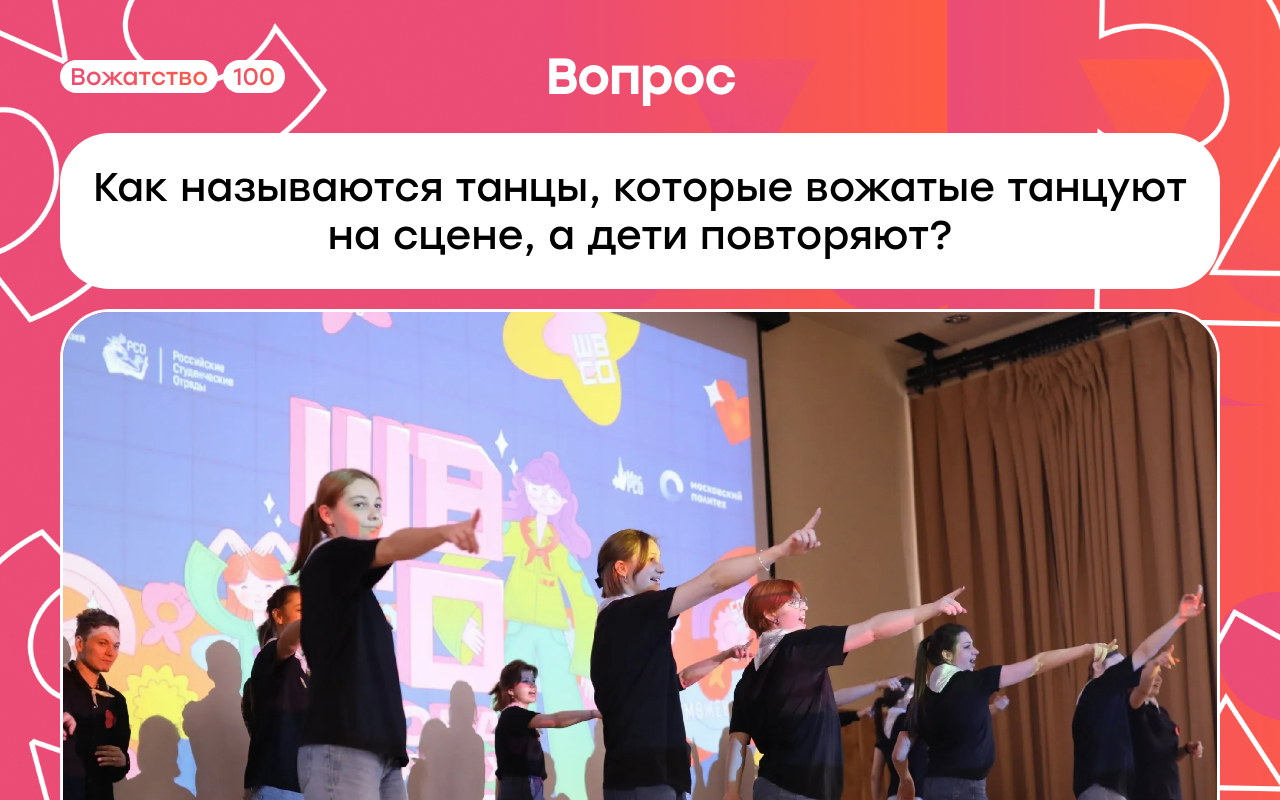
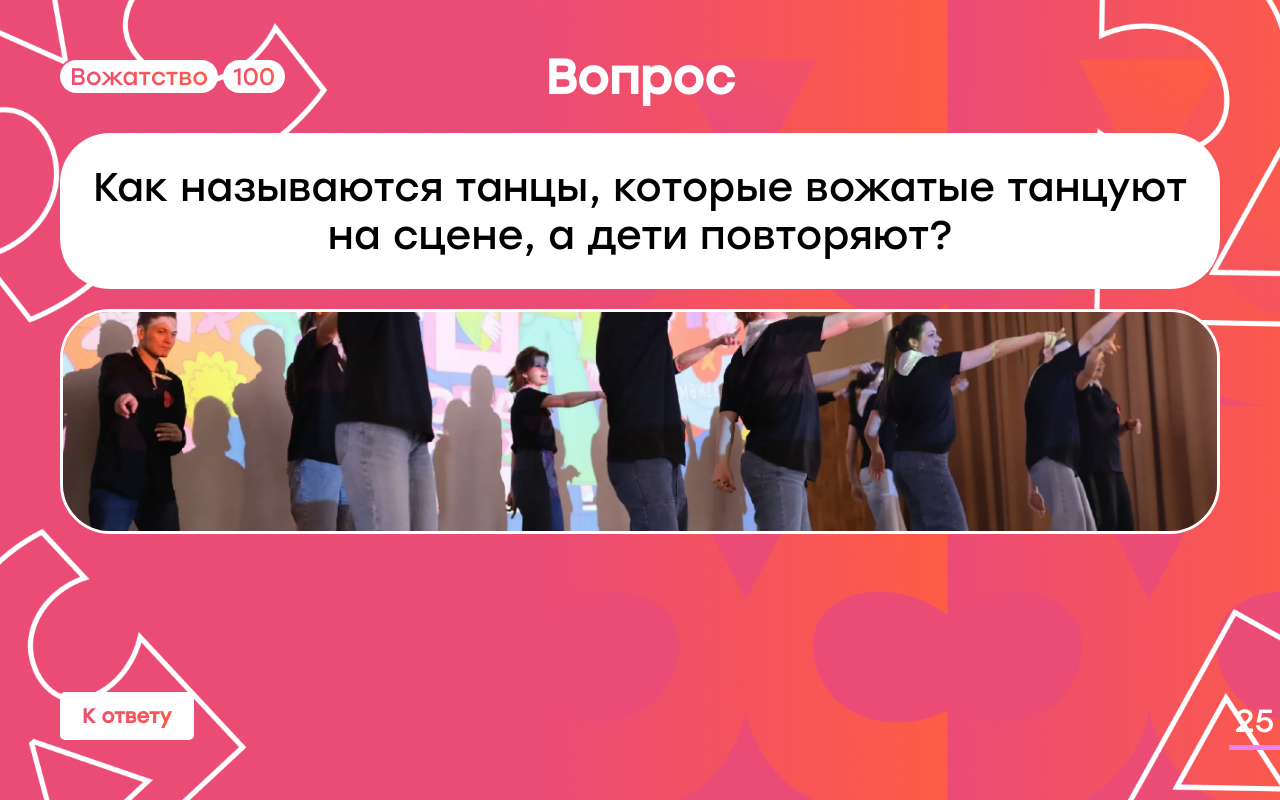
Before and after one commit to PosikBoy/rso-game, a Next.js app: page /question/1 in a window 1280 px wide. Shown: the top 800 px of the page. Built offline with nearby package versions, Linux system fonts and the light colour scheme.

Commit message:
Фикс верстки и Readme.md

```diff
--- a/src/app/globals.scss
+++ b/src/app/globals.scss
@@ -3,7 +3,7 @@
 .layout {
   font-family: "Stolzl";
   width: 100%;
-  height: 100%;
+  height: 100vh;
   background: url("/background.png") center center/cover no-repeat;
 }
 
@@ -13,8 +13,8 @@
   padding: 60px;
   height: 100%;
   width: 100%;
+  position: relative;
 
-  position: relative;
   @media (max-width: 425px) {
     & {
       padding: 10px;
--- a/src/app/layout.tsx
+++ b/src/app/layout.tsx
@@ -26,8 +26,10 @@ export default function RootLayout({
 }>) {
   return (
     <html lang="ru">
-      <body className="layout">
-        <ReduxProvider>{children}</ReduxProvider>
+      <body>
+        <main className="layout">
+          <ReduxProvider>{children}</ReduxProvider>
+        </main>
       </body>
     </html>
   );
--- a/src/components/pages/Question.module.scss
+++ b/src/components/pages/Question.module.scss
@@ -5,12 +5,12 @@
     max-width: 1440px;
     margin: 0 auto;
     padding: 60px;
-    // height: 100%;
+    height: 100%;
     width: 100%;
     position: relative;
   }
   &__content {
-    // height: 100%;
+    height: 100%;
     width: 100%;
     display: flex;
     flex-direction: column;
@@ -108,7 +108,6 @@
     display: flex;
     flex-direction: column;
     gap: 10px;
-    // justify-content: space-between;
     height: 100%;
   }
   &__question {
@@ -129,13 +128,13 @@
     display: flex;
     align-items: center;
     justify-content: center;
-    // width: 80%;
-    max-height: 60%;
-    aspect-ratio: 4/3;
+    width: 100%;
+    height: 100%;
     border-radius: 50px;
     border: 3px solid var(--color-white);
     overflow: hidden;
     flex-grow: 0;
+    position: relative;
     img {
       width: 100%;
       height: 100%;
--- a/src/components/pages/Question.tsx
+++ b/src/components/pages/Question.tsx
@@ -32,7 +32,7 @@ const QuestionPage = ({ question }: { question: Question }) => {
   }, []);
 
   return (
-    <motion.main
+    <motion.div
       initial={{ opacity: 0, scale: 0.95 }}
       animate={{ opacity: 1, scale: 1 }}
       exit={{ opacity: 0, scale: 0.95 }}
@@ -71,6 +71,7 @@ const QuestionPage = ({ question }: { question: Question }) => {
                     quality={80}
                     loading="eager"
                     priority
+                    fill
                   />
                 </div>
               )}
@@ -110,7 +111,7 @@ const QuestionPage = ({ question }: { question: Question }) => {
           </div>
         )}
       </div>
-    </motion.main>
+    </motion.div>
   );
 };
 
```
Also changed, not shown: 1 other file (tests, documents, lock files or other folders).
